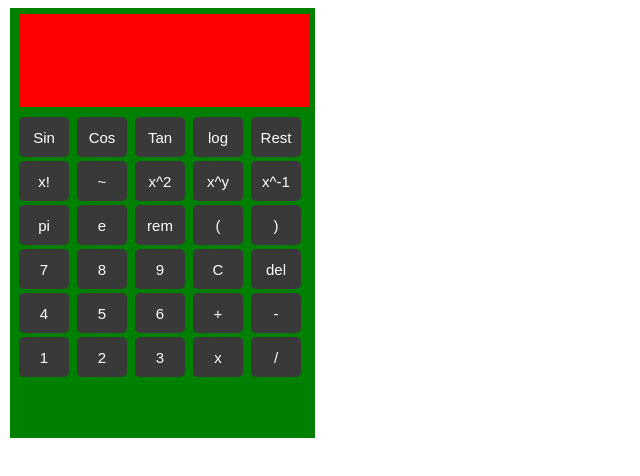
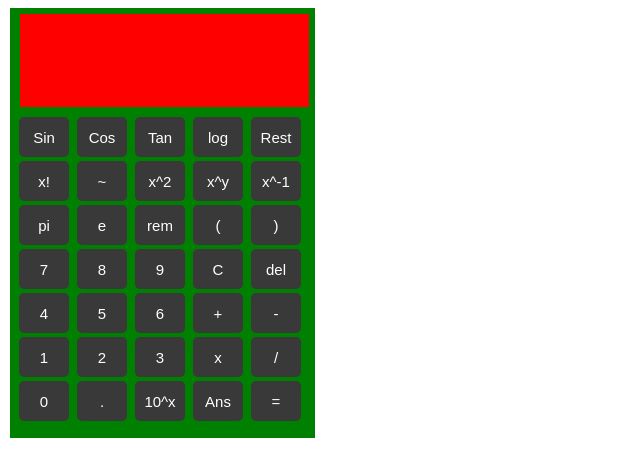
Before and after one commit to Shiv-sharma-111/Calculator, a plain HTML site: page code/index.html in a window 1280 px wide. Shown: the whole page, without its empty margins (0-640 px from the left). Drawn offline with Linux system fonts and the light colour scheme.

Commit message:
modified

```diff
--- a/code/index.html
+++ b/code/index.html
@@ -28,23 +28,29 @@
         <input type="button" id="btn"name="" onclick="power('**')" value="(">
         <input type="button" id="btn"name="" onclick="power('**-1')" value=")">
         <br>
-        <input type="button" id="btn" name="" onclick="fact()" value="7">
-        <input type="button" id="btn" name="" onclick="sqrt()" value="8">
-        <input type="button" id="btn"name="" onclick="square()" value="9">
+        <input type="button" id="btn" name="" onclick="show('7')" value="7">
+        <input type="button" id="btn" name="" onclick="show('8')" value="8">
+        <input type="button" id="btn"name="" onclick="show('9')" value="9">
         <input type="button" id="btn"name="" onclick="power('**')" value="C">
         <input type="button" id="btn"name="" onclick="power('**-1')" value="del">
         <br>
-        <input type="button" id="btn" name="" onclick="fact()" value="4">
-        <input type="button" id="btn" name="" onclick="sqrt()" value="5">
-        <input type="button" id="btn"name="" onclick="square()" value="6">
+        <input type="button" id="btn" name="" onclick="show('4')" value="4">
+        <input type="button" id="btn" name="" onclick="show('5')" value="5">
+        <input type="button" id="btn"name="" onclick="show('6')" value="6">
         <input type="button" id="btn"name="" onclick="power('**')" value="+">
         <input type="button" id="btn"name="" onclick="power('**-1')" value="-">
         <br>
-        <input type="button" id="btn" name="" onclick="fact()" value="1">
-        <input type="button" id="btn" name="" onclick="sqrt()" value="2">
-        <input type="button" id="btn"name="" onclick="square()" value="3">
+        <input type="button" id="btn" name="" onclick="show('1')" value="1">
+        <input type="button" id="btn" name="" onclick="show('2')" value="2">
+        <input type="button" id="btn"name="" onclick="show('3')" value="3">
         <input type="button" id="btn"name="" onclick="power('**')" value="x">
         <input type="button" id="btn"name="" onclick="power('**-1')" value="/">
+        <br>
+        <input type="button" id="btn" name="" onclick="show('0')" value="0">
+        <input type="button" id="btn" name="" onclick="show('.')" value=".">
+        <input type="button" id="btn"name="" onclick="square()" value="10^x">
+        <input type="button" id="btn"name="" onclick="power('**')" value="Ans">
+        <input type="button" id="btn"name="" onclick="power('**-1')" value="=">
         <br>
 
 
--- a/code/js/first.js
+++ b/code/js/first.js
@@ -56,5 +56,9 @@ function power(x)
   {
     box.value+=x;
   }
+}
+function show(x) {
+  var box = document.getElementById('display1');
+  box.value+=x;
 
 }
```
